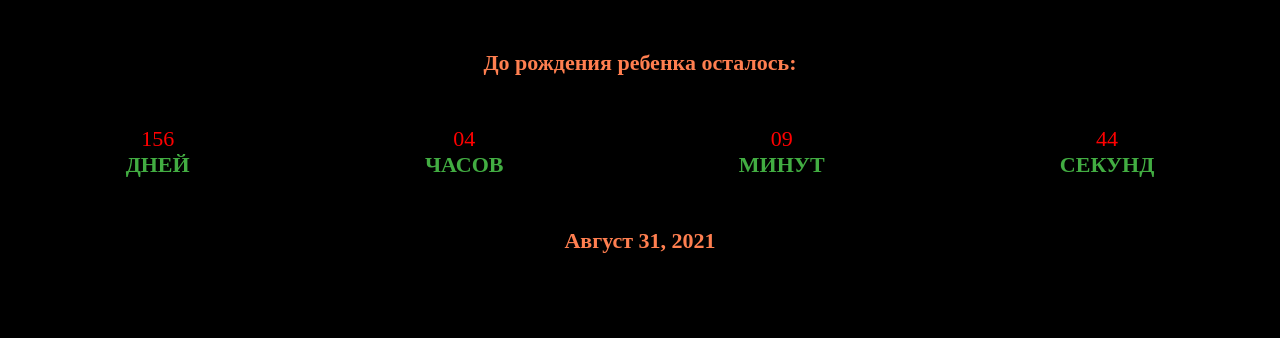
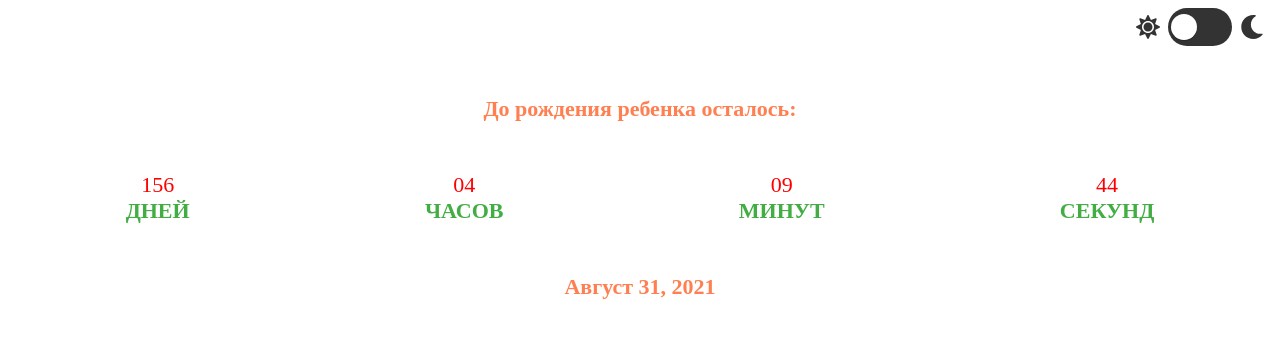
Before and after one commit to Zharkynbek/goit-js-hw-11-timer, a plain HTML site: page index.html in a window 1280 px wide. Drawn offline with Linux system fonts and the light colour scheme.

Commit message:
add dark modus

```diff
--- a/css/style.css
+++ b/css/style.css
@@ -1,5 +1,11 @@
-body {
-  background-color: black;
+body.light-theme {
+  background-color: #fff;
+  color: #333333;
+}
+
+body.dark-theme {
+  background-color: #333333;
+  color: #fff;
 }
 
 .timer {
@@ -39,3 +45,81 @@ h2 {
   font-size: 22px;
   color: coral;
 }
+
+/* THEME SWITCH */
+.theme-switch {
+  display: flex;
+  align-items: center;
+  justify-content: flex-end;
+}
+
+.theme-switch__icon {
+  color: currentColor;
+  height: 24px;
+  width: 24px;
+  margin-right: 8px;
+  margin-left: 8px;
+}
+
+.theme-switch__control {
+  display: flex;
+  align-items: center;
+  flex-shrink: 0;
+  position: relative;
+  width: 64px;
+  height: 32px;
+  border-radius: 50em;
+  padding: 3px 0;
+}
+
+.theme-switch__toggle {
+  position: absolute;
+  left: 0;
+  top: 0;
+  margin: 0;
+  padding: 0;
+  opacity: 0;
+  height: 0;
+  width: 0;
+  pointer-events: none;
+}
+
+.theme-switch__track {
+  position: absolute;
+  left: 0;
+  top: 0;
+  width: 100%;
+  height: 100%;
+  color: transparent;
+  user-select: none;
+  background-color: #333;
+  border-radius: inherit;
+  z-index: 1;
+  cursor: pointer;
+}
+
+.theme-switch__marker {
+  position: relative;
+  background-color: #fff;
+  width: 26px;
+  height: 26px;
+  border-radius: 50%;
+  z-index: 2;
+  pointer-events: none;
+  box-shadow: 0 1px 1px rgba(0, 0, 0, 0.25);
+  transform: translateX(3px);
+  transition: transform 250ms var(--timing-function);
+}
+
+.theme-switch__toggle:checked + .theme-switch__track {
+  background-color: #d3d3d4;
+}
+
+.theme-switch__toggle:checked ~ .theme-switch__marker {
+  transform: translateX(35px);
+}
+
+.theme-switch__toggle:focus + .theme-switch__track,
+.theme-switch__toggle:active + .theme-switch__track {
+  box-shadow: 0 0 0 3px #2196f3;
+}
--- a/index.html
+++ b/index.html
@@ -8,6 +8,28 @@
     <link rel="stylesheet" href="./css/style.css">
 </head>
 <body>
+
+    <div class="toolbar">
+        <!-- Разметка переключателя темы -->
+        <div class="theme-switch">
+            <svg class="theme-switch__icon" role="img" aria-label="Иконка солнца">
+                <use href="./images/sprite.svg#sun"></use>
+            </svg>
+
+            <div class="theme-switch__control">
+                <input class="theme-switch__toggle" type="checkbox" name="theme" id="theme-switch-toggle"
+                    aria-label="Переключить между тёмной и светлой темой" />
+                <label aria-hidden="true" class="theme-switch__track" for="theme-switch-toggle">
+                </label>
+                <div aria-hidden="true" class="theme-switch__marker"></div>
+            </div>
+
+            <svg class="theme-switch__icon" aria-label="Иконка луны">
+                <use href="./images/sprite.svg#moon"></use>
+            </svg>
+        </div>
+    </div>
+
     <h1>До рождения ребенка осталось:</h1>
     <div class="timer" id="timer-1">
         <div class="field">
--- a/js/timer.js
+++ b/js/timer.js
@@ -1,3 +1,31 @@
+// Dark Modus
+
+const bodyRef = document.body
+const inputRef = document.querySelector('#theme-switch-toggle')
+
+const Theme = {
+  LIGHT: 'light-theme',
+  DARK: 'dark-theme',
+};
+
+bodyRef.classList.add(localStorage.getItem('theme') === null ? Theme.LIGHT : localStorage.getItem('theme'))
+inputRef.checked = localStorage.getItem('theme') === Theme.DARK
+
+
+function changeTheme() {
+    if (inputRef.checked) {
+        bodyRef.classList.add(Theme.DARK)
+        bodyRef.classList.remove(Theme.LIGHT)
+        localStorage.setItem('theme', Theme.DARK)
+    } else {
+        bodyRef.classList.remove(Theme.DARK)
+        bodyRef.classList.add(Theme.LIGHT)
+        localStorage.setItem('theme', Theme.LIGHT)
+    }
+}
+
+inputRef.addEventListener('click', changeTheme)
+
 class CountdownTimer  {
   constructor({selector, targetDate}) {
     this.selector = selector
```
Also changed, not shown: images/sprite.svg (added).
